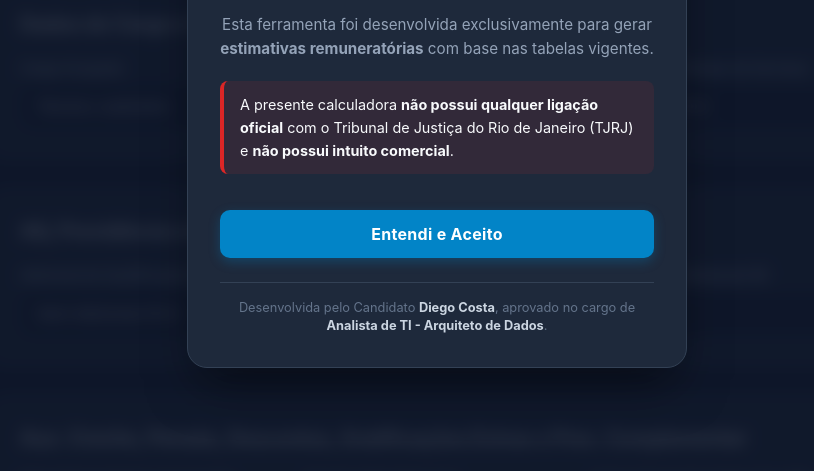
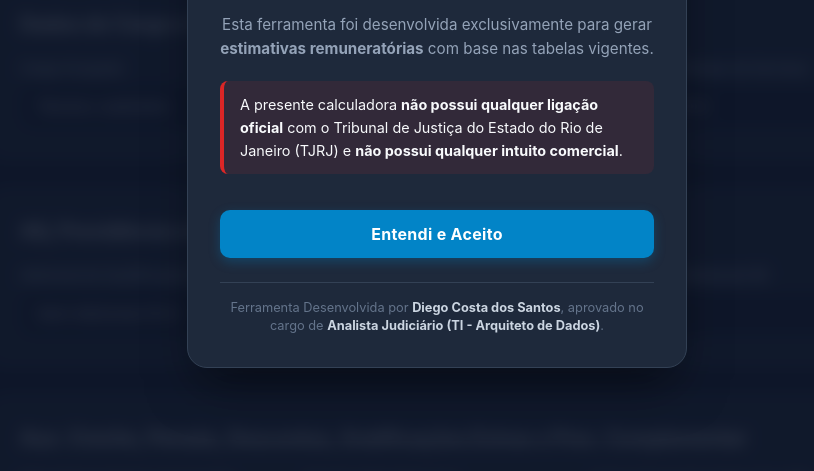
Before and after one commit to diegocostati/CalculadoraSalarioTJRJ, a plain HTML site: page index.html in a window 1280 px wide. Shown: the part 281-752 px from the top of the page, without its empty margins (203-1017 px from the left). Drawn offline with Linux system fonts and the light colour scheme.

Commit message:
Update index.html
troca do texto do disclaimer

```diff
--- a/index.html
+++ b/index.html
@@ -15,13 +15,13 @@
       <p>Esta ferramenta foi desenvolvida exclusivamente para gerar <strong>estimativas remuneratórias</strong> com base nas tabelas vigentes.</p>
 
       <div class="modal-alert-box">
-        <p>A presente calculadora <strong>não possui qualquer ligação oficial</strong> com o Tribunal de Justiça do Rio de Janeiro (TJRJ) e <strong>não possui intuito comercial</strong>.</p>
+        <p>A presente calculadora <strong>não possui qualquer ligação oficial</strong> com o Tribunal de Justiça do Estado do Rio de Janeiro (TJRJ) e <strong>não possui qualquer intuito comercial</strong>.</p>
       </div>
 
       <button id="btnAceitarDisclaimer" class="btn-modal">Entendi e Aceito</button>
 
       <div class="modal-footer">
-        Desenvolvida pelo Candidato <strong>Diego Costa</strong>, aprovado no cargo de <strong>Analista de TI - Arquiteto de Dados</strong>.
+        Ferramenta Desenvolvida por <strong>Diego Costa dos Santos</strong>, aprovado no cargo de <strong>Analista Judiciário (TI - Arquiteto de Dados)</strong>.
       </div>
     </div>
   </div>
@@ -32,7 +32,7 @@
       <p class="tag">CalcRemTJRJ v1.0</p>
       <h1>Calculadora de Remuneração (TJRJ)</h1>
       <p class="subtitle">
-        Ferramenta para simular a remuneração Bruta e Líquida dos cargos de Técnico Judiciário e Analista Judiciário do Tribunal de Justiça do Estado do Rio de Janeiro.
+        Ferramenta para simulação da remuneração Bruta e Líquida dos cargos de Técnico Judiciário e Analista Judiciário do Tribunal de Justiça do Estado do Rio de Janeiro.
       </p>
     </section>
 
```
